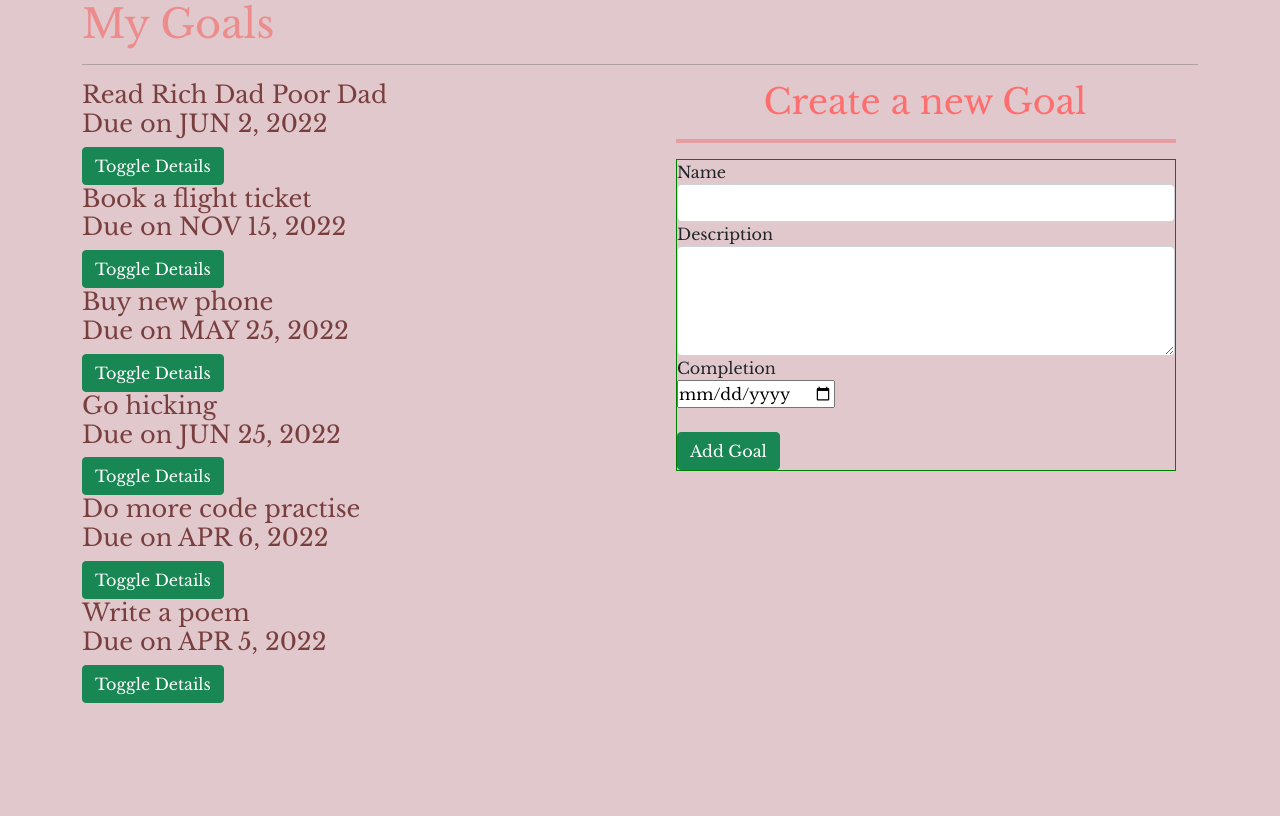
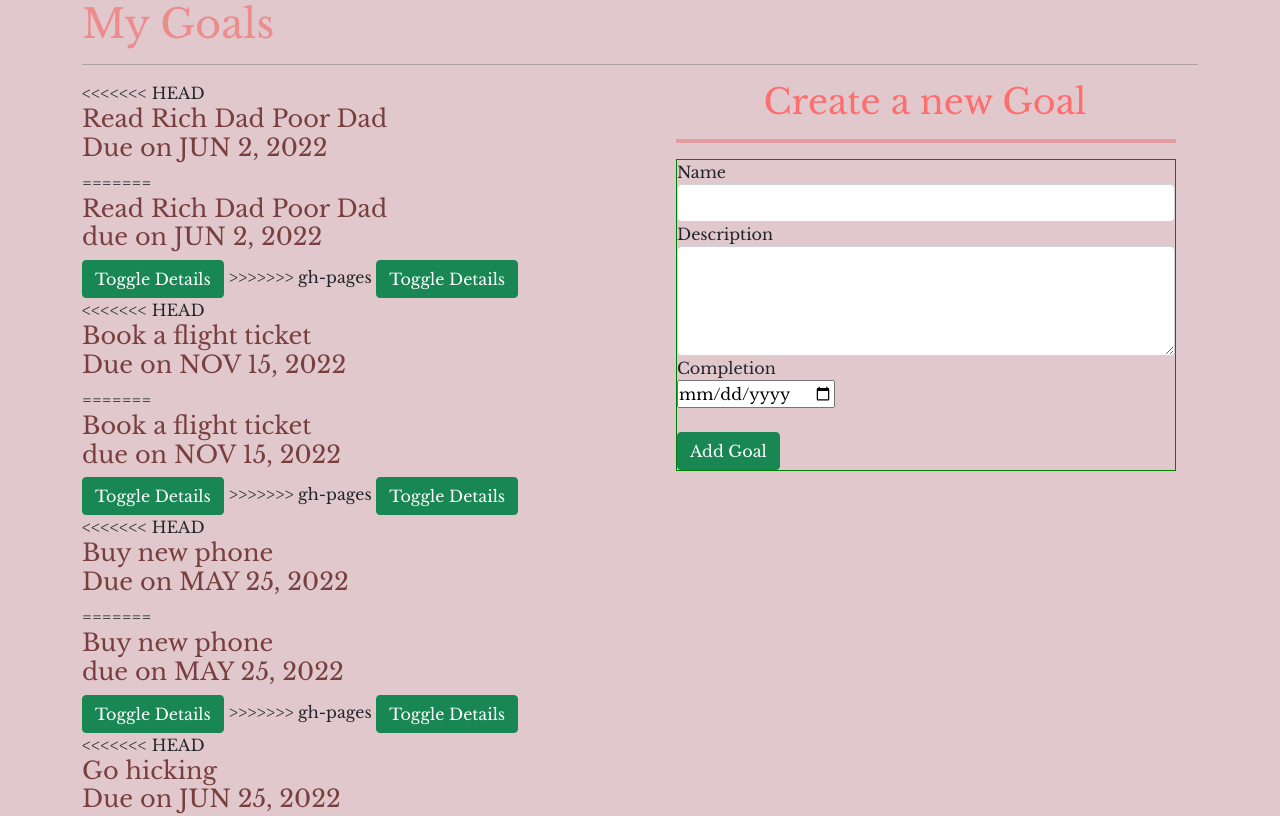
Before and after one commit to halimaprecious/Goal-tracker, an Angular app: page / in a window 1280 px wide. Shown: the top 816 px of the page. Built offline with nearby package versions, Linux system fonts and the light colour scheme; a web font is replaced by a local one.

Commit message:
modified file

```diff
--- a/src/app/goal/goal.component.html
+++ b/src/app/goal/goal.component.html
@@ -6,8 +6,14 @@
     <div class="col-md-6">
       <div *ngFor='let goal of goals; let i=index'>
         <div>
+<<<<<<< HEAD
           <h4 id={{i}} appStrikethrough>{{goal.name}} <br> Due on {{goal.completeDate|date|uppercase}} </h4>
 
+=======
+          <h4 id={{i}} appStrikethrough>{{goal.name}} <br> due on {{goal.completeDate|date|uppercase}} </h4>
+
+          <button (click)='toggleDetails(i)'class="btn btn-success">Toggle Details</button>
+>>>>>>> gh-pages
           <div *ngIf='goal.showDescription'>
             <app-goal-detail [goal]='goal' (isComplete)="deleteGoal($event,i)"> </app-goal-detail><br>
           </div>
```
